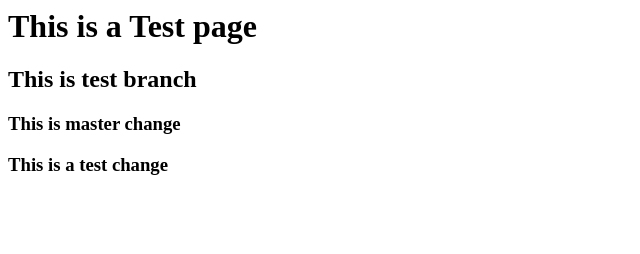
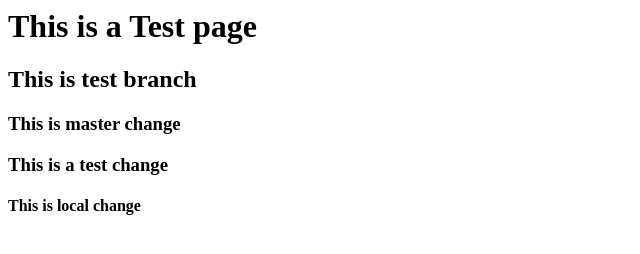
Before and after one commit to mohanraz81/webtest0308, a plain HTML site: page index.html in a window 1280 px wide. Shown: the whole page, without its empty margins (0-640 px from the left). Drawn offline with Linux system fonts and the light colour scheme.

Commit message:
local change

```diff
--- a/index.html
+++ b/index.html
@@ -2,3 +2,4 @@
 <h2>This is test branch</h2>
 <h3>This is master change</h3>
 <h3>This is a test change</h3>
+<h4>This is local change</h4>
```
